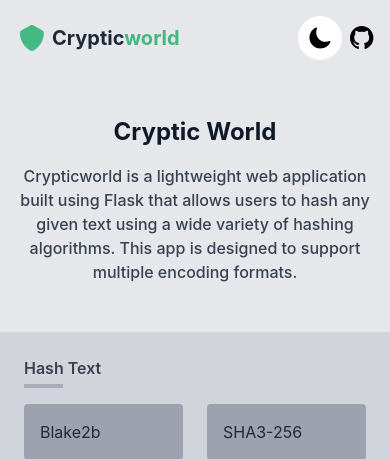
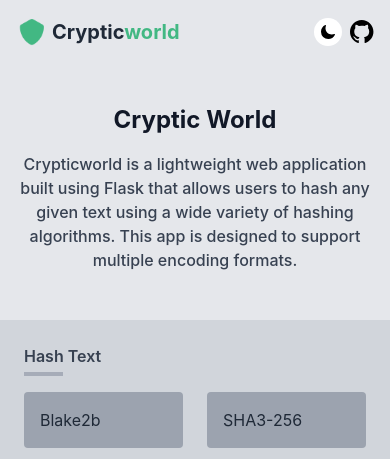
Before and after one commit to blueorionn/crypticworld, a Flask app: page / in a window 390 px wide. Shown: the top 459 px of the page. Run offline with Flask 3, Linux system fonts and the light colour scheme; style sheets or scripts are compiled from the project's sources.

Commit message:
modified header layout

```diff
--- a/crypticworld/templates/layouts/header.html
+++ b/crypticworld/templates/layouts/header.html
@@ -9,14 +9,14 @@
             </a>
         </div>
         <div class="w-max flex justify-center items-center gap-2 lg:gap-4">
-            <button type="button" id="toogle-theme-button" class="p-2.5 rounded-full bg-white dark:bg-black">
+            <button type="button" id="toogle-theme-button" class="p-1.5 lg:p-2.5 rounded-full bg-white dark:bg-black">
                 <span class="sr-only">Toogle theme</span>
-                <svg xmlns="http://www.w3.org/2000/svg" class="h-6 w-6 dark:hidden" viewBox="0 0 512 512"
+                <svg xmlns="http://www.w3.org/2000/svg" class="h-4 w-4 lg:h-6 lg:w-6 dark:hidden" viewBox="0 0 512 512"
                     class="fill-gray-800">
                     <path
                         d="M264 480A232 232 0 0132 248c0-94 54-178.28 137.61-214.67a16 16 0 0121.06 21.06C181.07 76.43 176 104.66 176 136c0 110.28 89.72 200 200 200 31.34 0 59.57-5.07 81.61-14.67a16 16 0 0121.06 21.06C442.28 426 358 480 264 480z" />
                 </svg>
-                <svg xmlns="http://www.w3.org/2000/svg" class="h-6 w-6 fill-gray-300 hidden dark:block"
+                <svg xmlns="http://www.w3.org/2000/svg" class="h-4 w-4 lg:h-6 lg:w-6 fill-gray-300 hidden dark:block"
                     viewBox="0 0 512 512">
                     <path
                         d="M256 118a22 22 0 01-22-22V48a22 22 0 0144 0v48a22 22 0 01-22 22zM256 486a22 22 0 01-22-22v-48a22 22 0 0144 0v48a22 22 0 01-22 22zM369.14 164.86a22 22 0 01-15.56-37.55l33.94-33.94a22 22 0 0131.11 31.11l-33.94 33.94a21.93 21.93 0 01-15.55 6.44zM108.92 425.08a22 22 0 01-15.55-37.56l33.94-33.94a22 22 0 1131.11 31.11l-33.94 33.94a21.94 21.94 0 01-15.56 6.45zM464 278h-48a22 22 0 010-44h48a22 22 0 010 44zM96 278H48a22 22 0 010-44h48a22 22 0 010 44zM403.08 425.08a21.94 21.94 0 01-15.56-6.45l-33.94-33.94a22 22 0 0131.11-31.11l33.94 33.94a22 22 0 01-15.55 37.56zM142.86 164.86a21.89 21.89 0 01-15.55-6.44l-33.94-33.94a22 22 0 0131.11-31.11l33.94 33.94a22 22 0 01-15.56 37.55zM256 358a102 102 0 11102-102 102.12 102.12 0 01-102 102z" />
```
